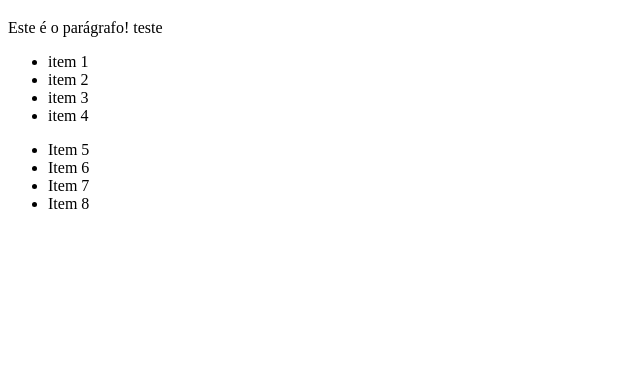
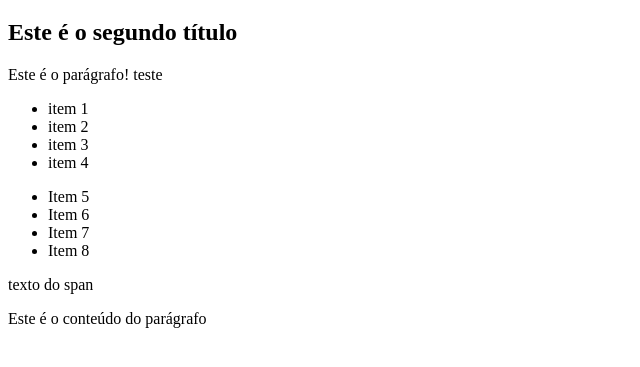
Before and after one commit to simonsousa/javascript-basico-ao-avancado, a plain HTML site: page index.html in a window 1280 px wide. Shown: the part 61-428 px from the top of the page, without its empty margins (0-640 px from the left). Drawn offline with Linux system fonts and the light colour scheme.

Commit message:
createElement(), innerHTML, textContent e appendChild()

```diff
--- /dev/null
+++ b/createElement().js
@@ -0,0 +1,33 @@
+/*
+    Criando elementos
+
+    Outra possibilidade do JS e o DOM é criar elementos;
+
+    O texto de um elemento é considerado um nó na árvore DOM
+
+    Ou seja, temos que criar o elemento também;
+
+*/
+let novoParagrafo = document.createElement("p"); //cria a tag <p> dentro do HTML
+
+let texto = document.createTextNode("Este é o conteúdo do parágrafo")//Estou criando um texto para inserir dentro de novoParagrafo
+
+novoParagrafo.appendChild(texto); // estou inserindo o texto criando dentro da variável novoParagrafo
+console.log(novoParagrafo);
+
+var body = document.querySelector('body');// body: parent
+console.log(body);
+
+body.appendChild(novoParagrafo);
+
+let container = document.getElementById('container');
+
+console.log(container);
+
+var element = document.createElement('span');
+
+element.appendChild(document.createTextNode("texto do span"));
+
+console.log(element);
+
+container.appendChild(element);// insere o element dentro do container
--- a/index.html
+++ b/index.html
@@ -7,6 +7,8 @@
 </head>
 <body>
     <h1 id="title">Título principal</h1>
+
+    <h2 class="subtitle">Este é o segundo título</h2>
 
     <p id="paragrafo">Este é o parágrafo! <span>teste</span></p>
 
@@ -24,6 +26,8 @@
         <li class="item">Item 8</li>
     </ul>
 
-    <script src="querySelector().js"></script>
+    <div id="container"></div>
+
+    <script src="createElement().js"></script>
 </body>
 </html>
```
Also changed, not shown: innerHTML.js (added, +13 -0 lines), textContent.js (added, +15 -0 lines).
